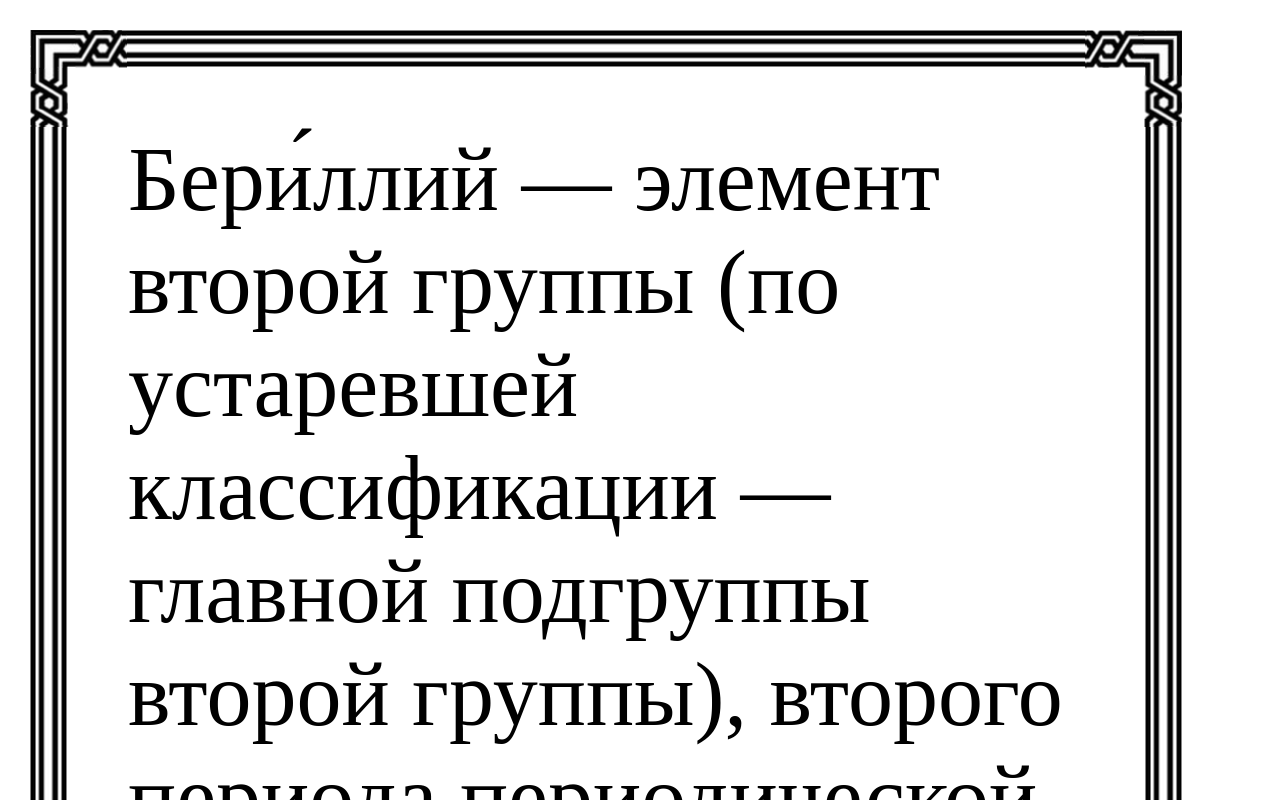
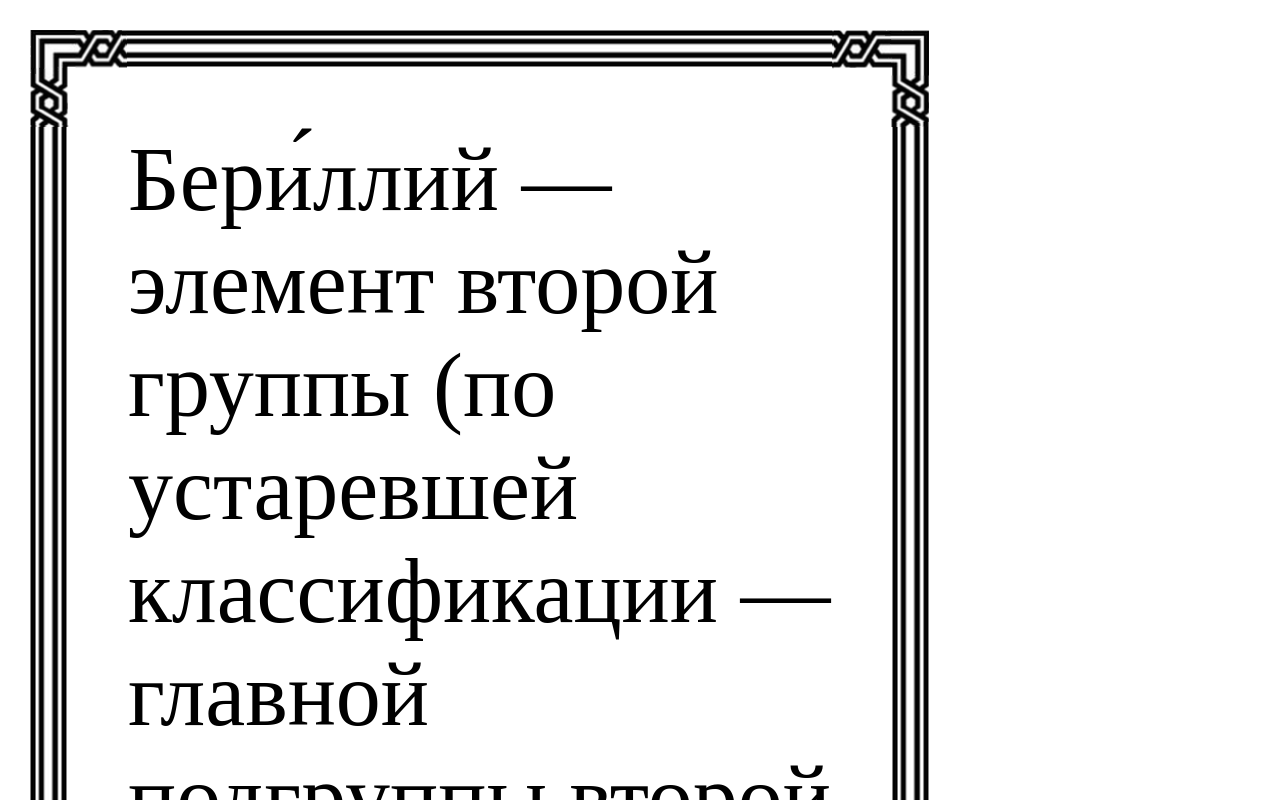
Before and after one commit to fd1-53-17/Viktoria1996, a plain HTML site: page 1111dz/ramka.html in a window 1280 px wide. Shown: the top 800 px of the page. Drawn offline with Linux system fonts and the light colour scheme.

Commit message:
1 coomit

```diff
--- a/1111dz/ramka.css
+++ b/1111dz/ramka.css
@@ -1,38 +1,53 @@
-body{
+body {
     margin: 30px;
 }
+
 table {
-    width: 90vw;
-    height: 80vh;
+    width: 50vw;
+    height: 50vh;
     border-collapse: collapse;
 }
-.topl, .topr, .bottoml, .bottomr {
+
+.topl,
+.topr,
+.bottoml,
+.bottomr {
     width: 95px;
     height: 95px;
     background: url("ramka/ramka1.png") no-repeat;
     background-size: contain;
+    display: block;
 }
 
 .topl {
     transform: rotate(90deg);
 }
+
 .topr {
 
     transform: rotate(180deg);
 }
+
 .htop {
-    background: url("ramka/ramka2.png")  repeat-x;
+    background: url("ramka/ramka2.png") repeat-x;
 }
+
 .vleft {
     background: url("ramka/ramka3.png") repeat-y;
 }
+
 .vright {
     background: url("ramka/ramka3.png") 100% repeat-y;
 }
+
 .hbottom {
     background: url("ramka/ramka2.png") 0 100% repeat-x;
 }
+
 .bottomr {
     transform: rotate(270deg);
 }
-#contain {font-size: 90px;}
+
+#contain {
+    font-size: 90px;
+}
```
